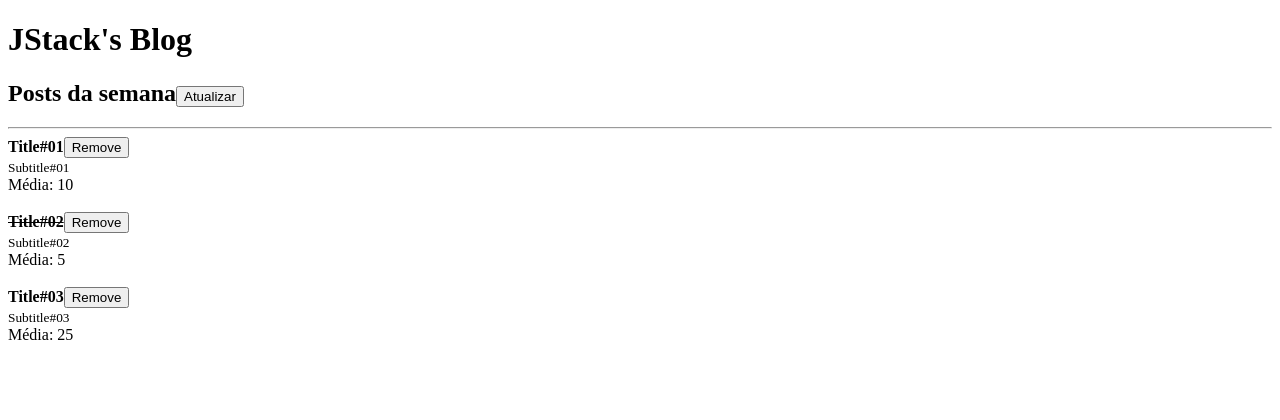
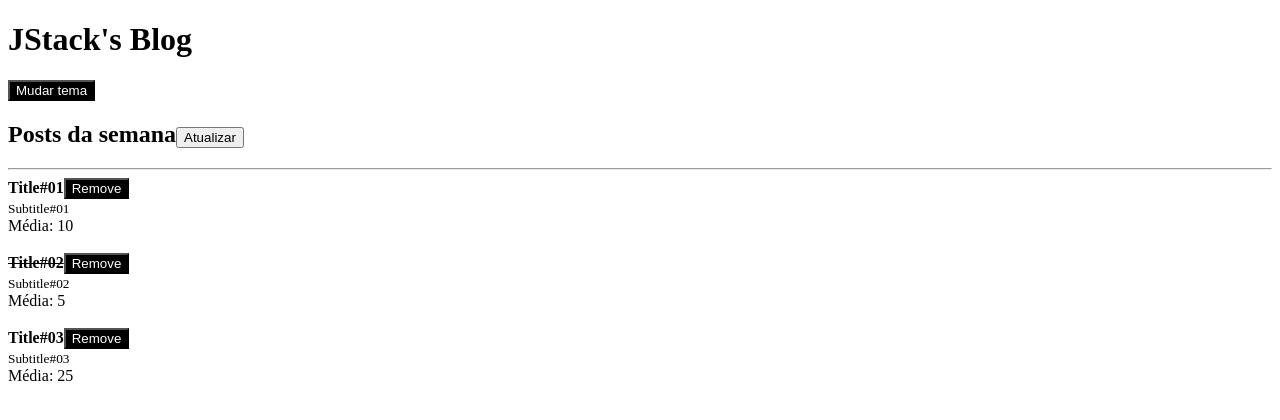
Before and after one commit to carolribeiro2112/fundamentos-react-jstack, a React app: page / in a window 1280 px wide. Shown: the top 420 px of the page. Built offline with nearby package versions, Linux system fonts and the light colour scheme.

Commit message:
context api

```diff
--- /dev/null
+++ b/src/Button.jsx
@@ -0,0 +1,25 @@
+import React, { useContext } from "react";
+import PropTypes from 'prop-types';
+import { ThemeContext } from "./ThemeContext";
+
+export default function Button (props) {
+  const {theme} = useContext(ThemeContext);
+
+
+  return (
+    <button
+      onClick={props.onClick}
+      style={{
+        color: theme === 'dark' ? '#fff' : '#000',
+        background: theme === 'dark' ? '#000' : '#fff',
+      }}
+    >
+      {props.children}
+    </button>
+  );
+};
+
+Button.propTypes = {
+  children: PropTypes.node.isRequired,
+  onClick: PropTypes.func.isRequired,
+}
--- a/src/Header.jsx
+++ b/src/Header.jsx
@@ -1,11 +1,16 @@
-import React from "react";
+import React, { useContext } from "react";
 import PropTypes from 'prop-types';
+import Button from "./Button";
+import { ThemeContext } from "./ThemeContext";
 
-export default function Header({title, children}) {
+export default function Header(props) {
+  const { onToggleTheme } = useContext(ThemeContext);
+
   return(
     <>
-      <h1>{title}</h1>
-      {children}
+      <h1>{props.title}</h1>
+      <Button onClick={onToggleTheme}>Mudar tema</Button>
+      {props.children}
     </>
   );
 };
--- a/src/Post.jsx
+++ b/src/Post.jsx
@@ -1,14 +1,19 @@
 import React from "react";
 import PropTypes from "prop-types";
+import PostHeader from "./PostHeader";
 
 export default function Post(props) {
   return (
     <>
       <article>
-        <strong>
-          {props.post.read ? <s>{props.post.title}</s> : props.post.title}
-        </strong>
-        <button onClick={()=>props.onRemove(props.post.id)}>Remove</button>
+        <PostHeader
+          onRemove={props.onRemove}
+          post={{
+            id: props.post.id,
+            title: props.post.title,
+            read: props.post.read
+          }}
+        />
         <br/>
         <small>{props.post.subtitle}</small>
         <br/>
--- /dev/null
+++ b/src/PostHeader.jsx
@@ -0,0 +1,27 @@
+import React from "react";
+import PropTypes from 'prop-types';
+import Button from "./Button";
+
+export default function PostHeader(props) {
+  return (
+    <>
+      <strong>
+        {props.post.read ? <s>{props.post.title}</s> : props.post.title}
+      </strong>
+      <Button
+        onClick={()=>props.onRemove(props.post.id)}
+      >
+        Remove
+      </Button>
+    </>
+  );
+};
+
+PostHeader.propTypes = {
+  onRemove: PropTypes.func.isRequired,
+  post: PropTypes.shape({
+    id: PropTypes.number.isRequired,
+    title: PropTypes.string.isRequired,
+    read: PropTypes.bool.isRequired,
+  }).isRequired,
+}
--- /dev/null
+++ b/src/ThemeContext.jsx
@@ -0,0 +1,24 @@
+import React, { createContext, useState } from "react";
+
+export const ThemeContext = createContext('dark');
+
+export function ThemeProvider(props) {
+  const [theme, setTheme] = useState('dark');
+
+  function handleToggleTheme() {
+    setTheme((prevState) => (
+      prevState === 'dark' ? 'light' : 'dark'
+    ));
+  }
+
+  return (
+    <ThemeContext.Provider
+      value={{
+        theme,
+        onToggleTheme: handleToggleTheme,
+      }}
+    >
+      {props.children}
+    </ThemeContext.Provider>
+  )
+}
```
Also changed, not shown: src/App.jsx (+4 -4 lines).
